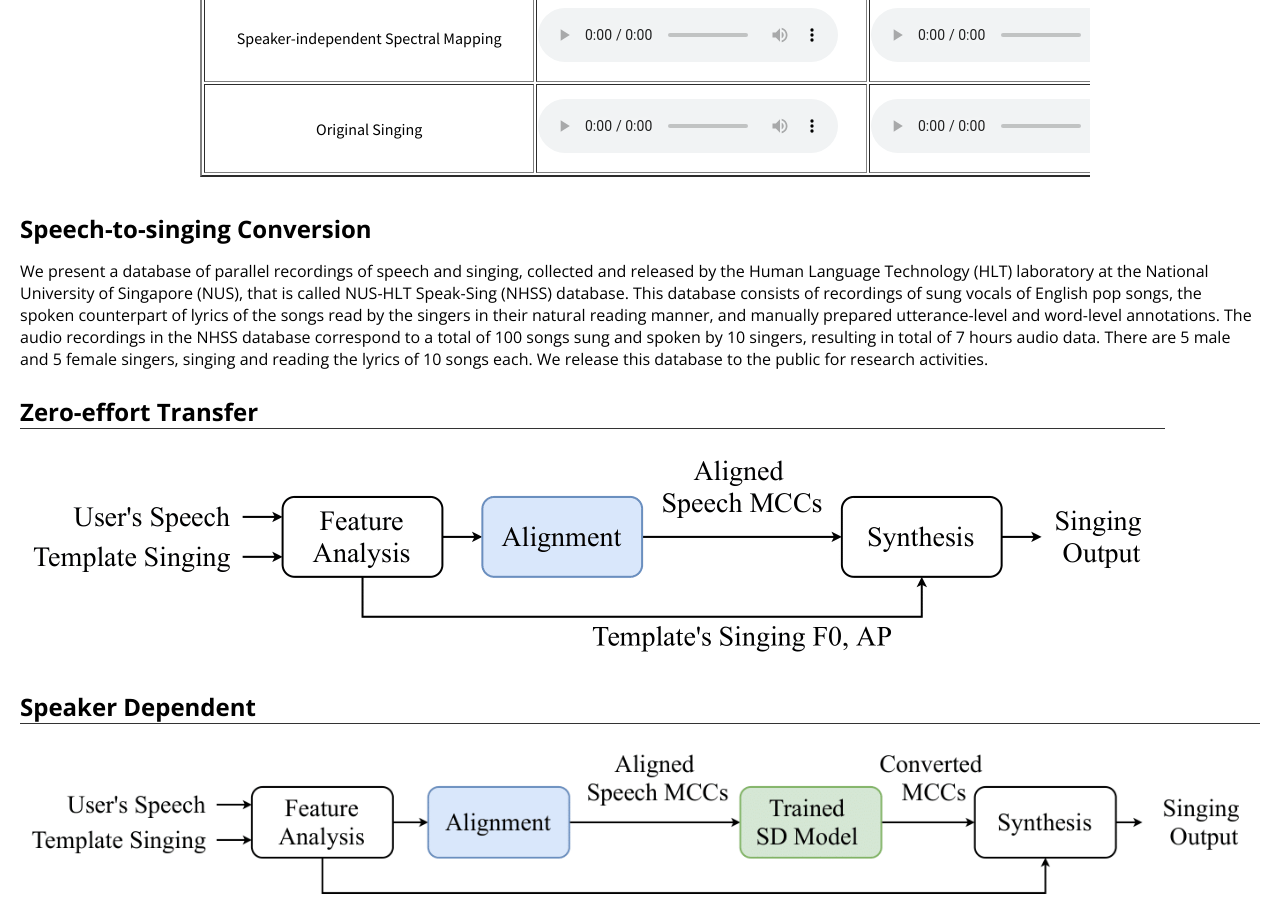
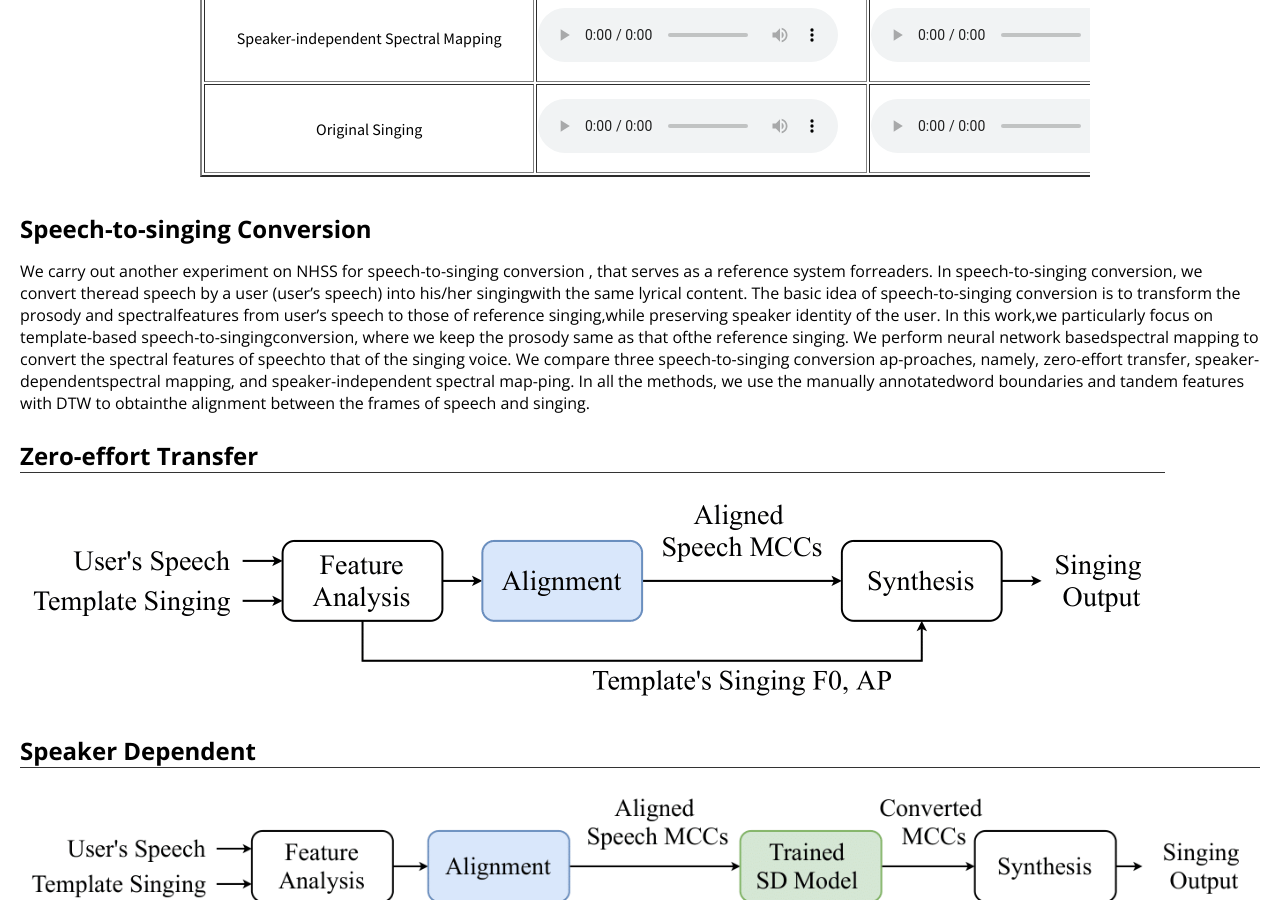
Before and after one commit to bidishasharma/bidishasharma.github.io, a Jekyll site: the page NHSS_Database/demo.html, which Jekyll copies as it is, in a window 1280 px wide and 900 px high, scrolled down 490 px. Built offline with Jekyll 4.4.1, drawn with Linux system fonts in a browser that asks for light colours.

Commit message:
Update demo.html

```diff
--- a/NHSS_Database/demo.html
+++ b/NHSS_Database/demo.html
@@ -61,7 +61,7 @@
 			Your browser does not support the audio element.
 			</audio></td>
 <td style="width: 301.333px;"><audio controls="controls">
-			  <source src="audio/speech_2289" type="audio/wav" />
+			  <source src="audio/speech_2289.wav" type="audio/wav" />
 			Your browser does not support the audio element.
 			</audio></td>
 </tr>
@@ -167,12 +167,9 @@
           <div class="flex-item flex-column">
 	<h2 class="add-top-margin">Speech-to-singing Conversion</h2>
             <p class="text add-top-margin">
-              We present a database of parallel recordings of speech and singing, collected and released by the Human Language Technology (HLT) laboratory at the National University of Singapore (NUS), that is called NUS-HLT Speak-Sing (NHSS) database.
+              We carry out another experiment on NHSS for speech-to-singing conversion , that serves as a reference system forreaders.   In  speech-to-singing  conversion,  we  convert  theread speech by a user (user’s speech) into his/her singingwith the same lyrical content.  The basic idea of speech-to-singing conversion is to transform the prosody and spectralfeatures from user’s speech to those of reference singing,while preserving speaker identity of the user.  In this work,we particularly focus on template-based speech-to-singingconversion,  where  we  keep  the  prosody  same  as  that  ofthe reference singing.  We perform neural network basedspectral mapping to convert the spectral features of speechto that of the singing voice.
 
-              This database consists of recordings of sung vocals of English pop songs, the spoken counterpart of lyrics of the songs read by the singers in their natural reading manner, and manually prepared utterance-level and word-level annotations. The audio recordings in the NHSS database correspond to a total of 100 songs sung and spoken by 10 singers, resulting in total of 7 hours audio data. There are 5 male and 5 female singers, singing and reading the lyrics of 10 songs each.
-
-              We release this database to the public for research activities.
-
+	     We   compare   three   speech-to-singing   conversion   ap-proaches,  namely,  zero-effort transfer,  speaker-dependentspectral mapping, and speaker-independent spectral map-ping.  In all the methods, we use the manually annotatedword boundaries and tandem features with DTW to obtainthe alignment between the frames of speech and singing.
 
             </p>
           </div>
```
